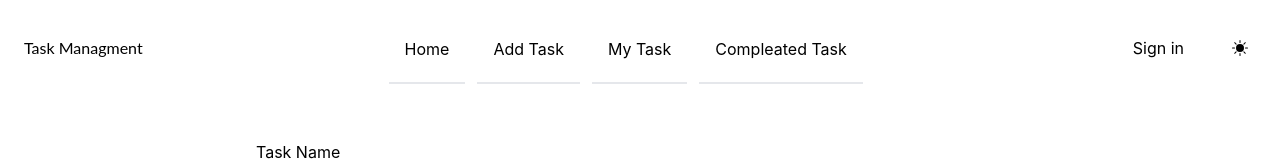
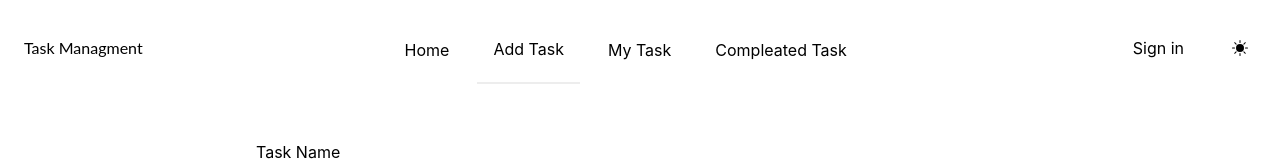
Before and after one commit to mehedi-hasan95/task-management, a React (Create React App) app: page /add-task in a window 1280 px wide. Shown: the top 161 px of the page. Built offline with nearby package versions, Linux system fonts and the light colour scheme.

Commit message:
Active linke marke done

```diff
--- a/src/Components/NavMenu/NavMenu.jsx
+++ b/src/Components/NavMenu/NavMenu.jsx
@@ -1,5 +1,5 @@
 import React, { useEffect, useState } from "react";
-import { Link } from "react-router-dom";
+import { NavLink } from "react-router-dom";
 import { BsFillSunFill, BsMoonFill } from "react-icons/bs";
 
 const NavMenu = () => {
@@ -39,48 +39,65 @@ const NavMenu = () => {
 
     // End Dark Theme
 
+    // NavNavLink
+    let activeStyle = {
+        borderBottom: "2px solid #ededed",
+    };
+
     return (
         <header className="p-4 dark:bg-gray-800 dark:text-gray-100 mb-5">
             <div className="container flex justify-between h-16 mx-auto">
-                <Link
+                <NavLink
                     to="/"
                     aria-label="Back to homepage"
                     className="flex items-center p-2"
                 >
                     <h2>Task Managment</h2>
-                </Link>
+                </NavLink>
                 <ul className="items-stretch hidden space-x-3 lg:flex">
                     <li className="flex">
-                        <Link
+                        <NavLink
                             to="/"
-                            className="flex items-center px-4 -mb-1 border-b-2 dark:border-transparent dark:text-violet-400 dark:border-violet-400"
+                            className="flex items-center px-4 -mb-1"
+                            style={({ isActive }) =>
+                                isActive ? activeStyle : undefined
+                            }
                         >
                             Home
-                        </Link>
+                        </NavLink>
                     </li>
                     <li className="flex">
-                        <Link
+                        <NavLink
                             to="/add-task"
-                            className="flex items-center px-4 -mb-1 border-b-2 dark:border-transparent"
+                            className="flex items-center px-4 -mb-1"
+                            style={({ isActive }) =>
+                                isActive ? activeStyle : undefined
+                            }
                         >
                             Add Task
-                        </Link>
+                        </NavLink>
                     </li>
                     <li className="flex">
-                        <Link
+                        <NavLink
                             to="/my-task"
-                            className="flex items-center px-4 -mb-1 border-b-2 dark:border-transparent"
+                            className="flex items-center px-4 -mb-1"
+                            style={({ isActive }) =>
+                                isActive ? activeStyle : undefined
+                            }
                         >
                             My Task
-                        </Link>
+                        </NavLink>
                     </li>
                     <li className="flex">
-                        <Link
+                        <NavLink
                             to="/compleated-task"
-                            className="flex items-center px-4 -mb-1 border-b-2 dark:border-transparent"
+                            className="flex items-center px-4 -mb-1"
+                            style={({ isActive }) =>
+                                isActive ? activeStyle : undefined
+                            }
                         >
                             Compleated Task
-                        </Link>
+                        </NavLink>
                     </li>
                 </ul>
                 <div className="items-center flex-shrink-0 hidden lg:flex">
--- a/src/Pages/AddTask/AddTask.jsx
+++ b/src/Pages/AddTask/AddTask.jsx
@@ -1,5 +1,4 @@
 import React, { useState } from "react";
-import { FaPlus } from "react-icons/fa";
 
 const AddTask = () => {
     const [file, setFile] = useState(null);
```
